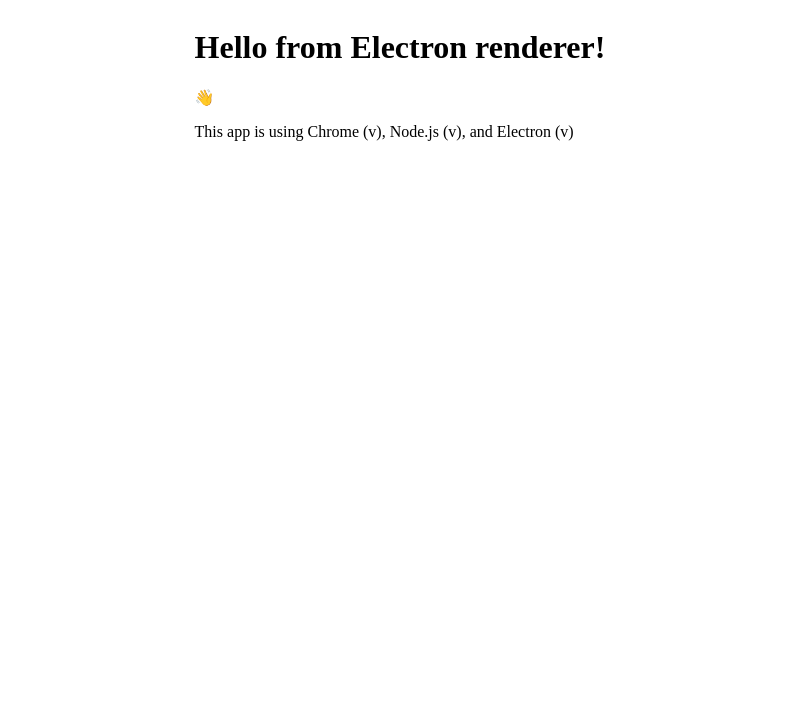
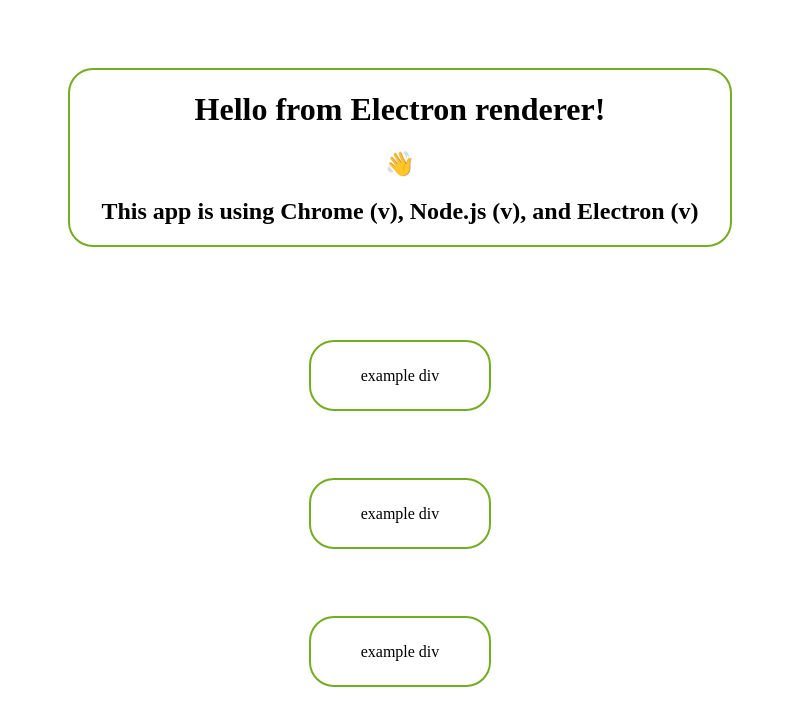
Before and after one commit to CamCalhoun/CS2StratRoulette, an Electron app: page index.html in a window 800 px wide. Drawn offline with Linux system fonts and the light colour scheme; no server answers.

Commit message:
added placeholder buttons, styled borders and paddings

```diff
--- a/index.html
+++ b/index.html
@@ -17,10 +17,19 @@
   </head>
   <body>
 	<div class="flex-container">
+		<div id = "head-div">
+			<h1 class="title">Hello from Electron renderer!</h1>
+			<h2>👋</h2>
+			<h2 id = 'info'></h2>
+		</div>
 		<div>
-			<h1 class="title">Hello from Electron renderer!</h1>
-			<p>👋</p>
-			<p id = 'info'></p>
+			<p>example div</p>
+		</div>
+		<div>
+			<p>example div</p>
+		</div>
+		<div>
+			<p>example div</p>
 		</div>
 	</div>
   </body>
--- a/package.json
+++ b/package.json
@@ -3,7 +3,7 @@
   "version": "1.0.0",
   "main": "main.js",
   "scripts": {
-	"start": "electron .",
+    "start": "electron .",
     "test": "echo \"Error: no test specified\" && exit 1"
   },
   "author": "camcalhoun",
--- a/style.css
+++ b/style.css
@@ -1,8 +1,25 @@
 .flex-container {
 	display: flex;
 	justify-content: center;
+	flex-direction: column;
 }
 
 .title{
 	text-align: center;
 }
+
+#head-div {
+	border-radius: 25px;
+	border: 2px solid #73AD21
+}
+.flex-container > div {
+	margin: 60px;
+	text-align: center;
+}
+
+.flex-container > div > p {
+	display: inline;
+	border-radius: 25px;
+	border: 2px solid #73AD21;
+	padding: 25px 50px;
+}
```
